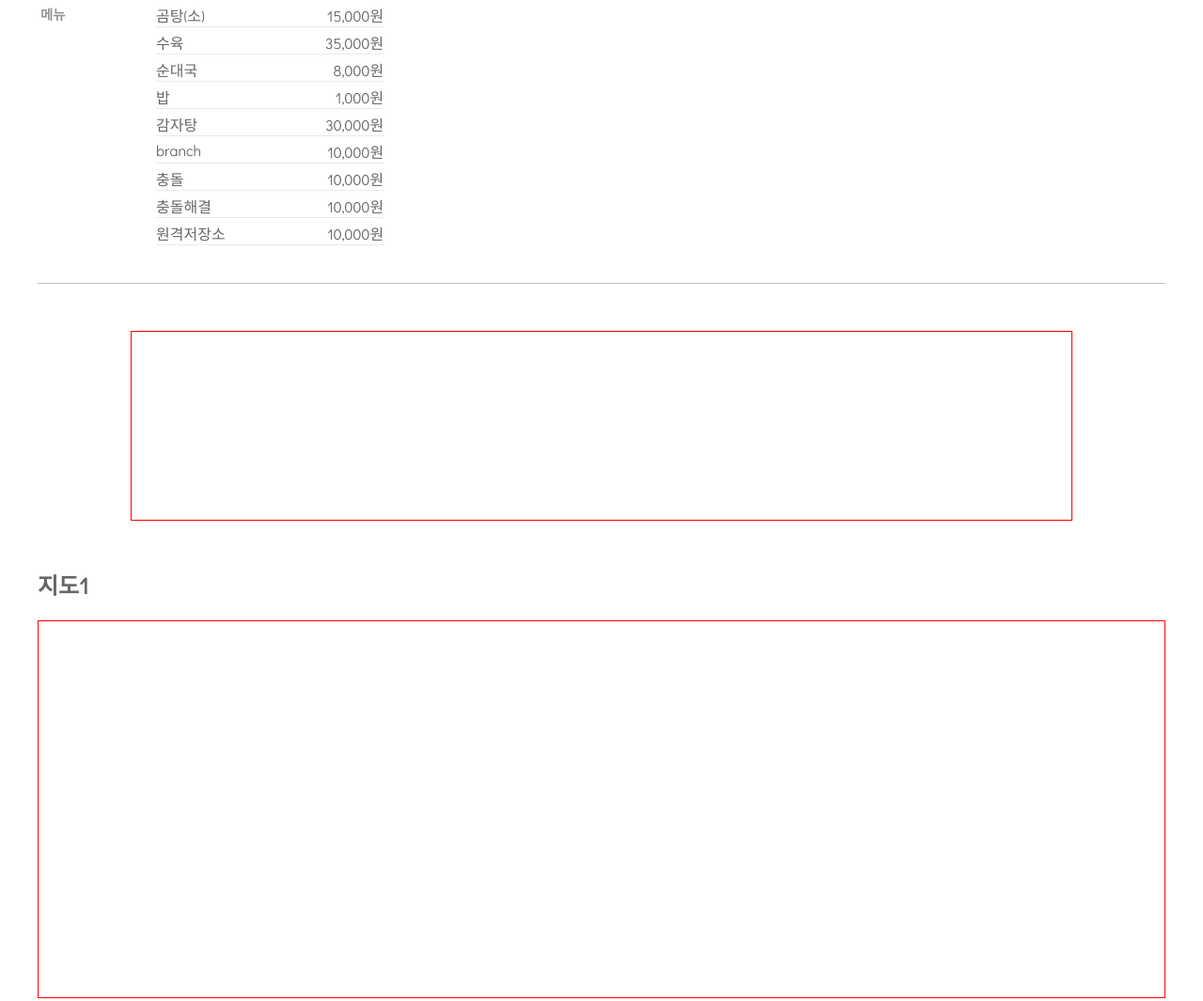
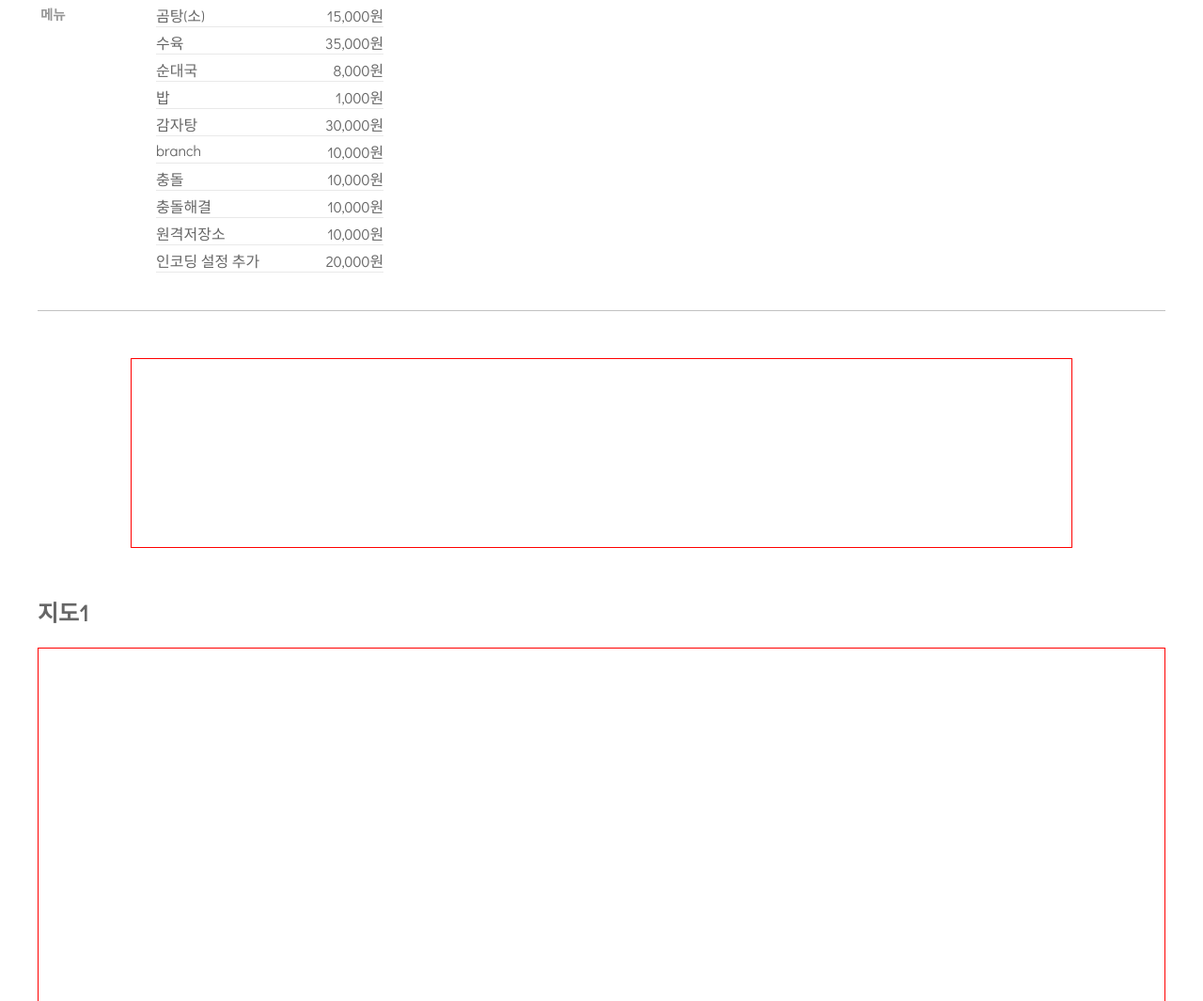
Before and after one commit to k0j0j/finalproject_front, a plain HTML site: page detailPage.html in a window 1280 px wide. Shown: the part 691-1756 px from the top of the page at 94% size. Drawn offline with Linux system fonts and the light colour scheme; files that its build step writes are made by us from their sources.

Commit message:
인코딩 설정 추가

```diff
--- a/detailPage.html
+++ b/detailPage.html
@@ -307,6 +307,10 @@
                                             <span class="Restaurant_Menu">원격저장소</span>
                                             <span class="Restaurant_MenuPrice">10,000원</span>
                                         </li>
+                                        <li class="Restaurant_MenuItem">
+                                            <span class="Restaurant_Menu">인코딩 설정 추가</span>
+                                            <span class="Restaurant_MenuPrice">20,000원</span>
+                                        </li>
 
                                     </ul>
                                 </td>
```
